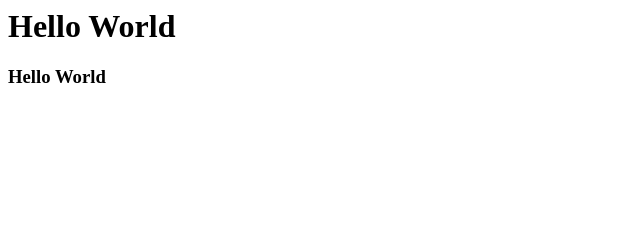
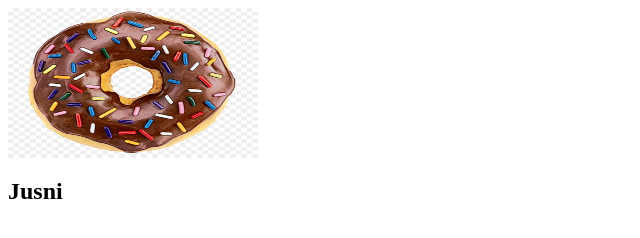
Before and after one commit to 60900120021/pendahuluan4, a plain HTML site: page index.html in a window 1280 px wide. Shown: the whole page, without its empty margins (0-640 px from the left). Drawn offline with Linux system fonts and the light colour scheme.

Commit message:
“Changed Hello world with img and h2 to display simple profile data. Image file added in the folder images and used as resource in the img element in index.html file

```diff
--- a/index.html
+++ b/index.html
@@ -3,7 +3,7 @@
         <title> pendahuluan4 </title>
     </head>
     <body>
-        <h1> Hello World</h1>
-        <h3> Hello World</h3>
+        <div><img src="donut.jpg" alt="donut profile" width="250px" height="150px"></div>
+        <h2> Jusni </h2>
     </body>
 </html>
```
Also changed, not shown: donut.jpg (added).
